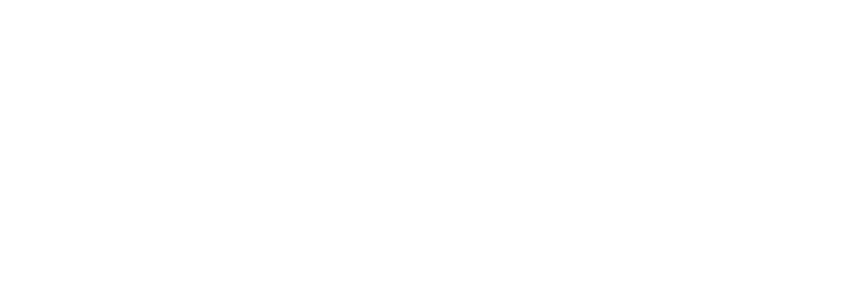
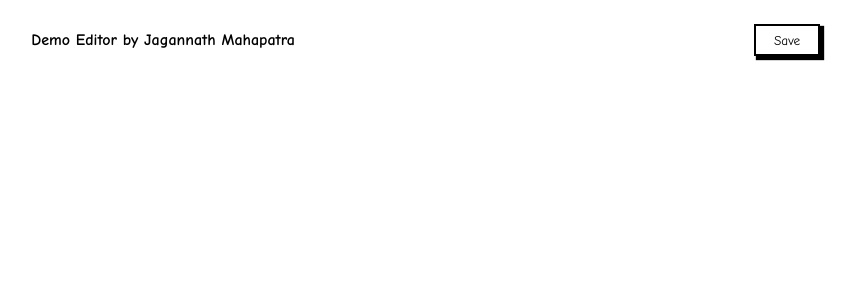
Before and after one commit to j-mahapatra/reactjs-text-editor, a React (Vite) app: page / in a window 1280 px wide. Shown: the top 300 px of the page, without its empty margins (364-1220 px from the left). Built offline with nearby package versions, Linux system fonts and the light colour scheme.

Commit message:
feat: create header of the app

```diff
--- a/src/App.css
+++ b/src/App.css
@@ -0,0 +1,5 @@
+.container {
+  display: flex;
+  height: 100vh;
+  width: 100%;
+}
--- a/src/App.jsx
+++ b/src/App.jsx
@@ -1,7 +1,13 @@
 import './App.css';
 
+import Header from './components/Header';
+
 function App() {
-  return <div></div>;
+  return (
+    <div className='container'>
+      <Header />
+    </div>
+  );
 }
 
 export default App;
--- /dev/null
+++ b/src/components/Header.jsx
@@ -0,0 +1,10 @@
+import '../styles/header.css';
+
+export default function Header() {
+  return (
+    <div className='header'>
+      <h1 className='header__title'>Demo Editor by Jagannath Mahapatra</h1>
+      <button className='header__button'>Save</button>
+    </div>
+  );
+}
--- /dev/null
+++ b/src/styles/header.css
@@ -0,0 +1,32 @@
+.header {
+  display: flex;
+  width: 100%;
+  justify-content: space-between;
+  height: 5rem;
+  padding: 0 1rem;
+}
+
+.header__title {
+  display: flex;
+  width: 100%;
+  justify-content: center;
+  align-items: center;
+  padding: 1rem;
+  height: 5rem;
+  font-size: 1rem;
+}
+
+.header__button {
+  margin: auto 5rem;
+  width: 5rem;
+  height: 2rem;
+  border: 2px solid black;
+  background: none;
+  box-shadow: 3px 3px 1px 1px black;
+  cursor: pointer;
+  transition: all 0.3s ease;
+}
+
+.header__button:hover {
+  box-shadow: 4px 4px 1px 1px black;
+}
```
Also changed, not shown: 1 other file (tests, documents, lock files or other folders).
